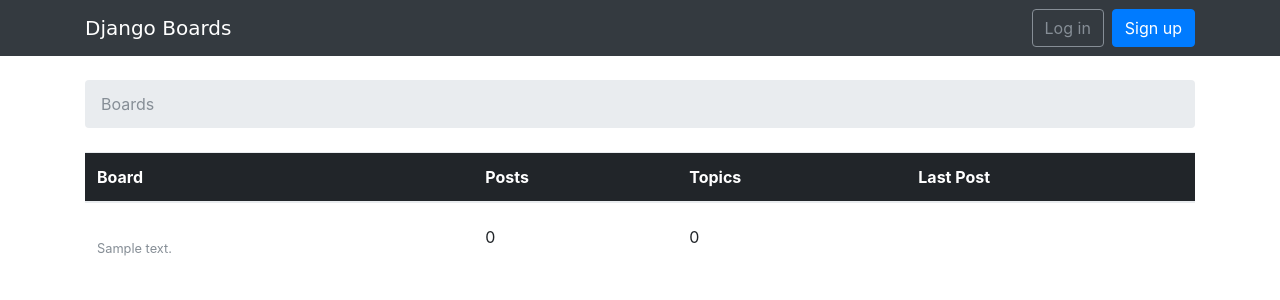
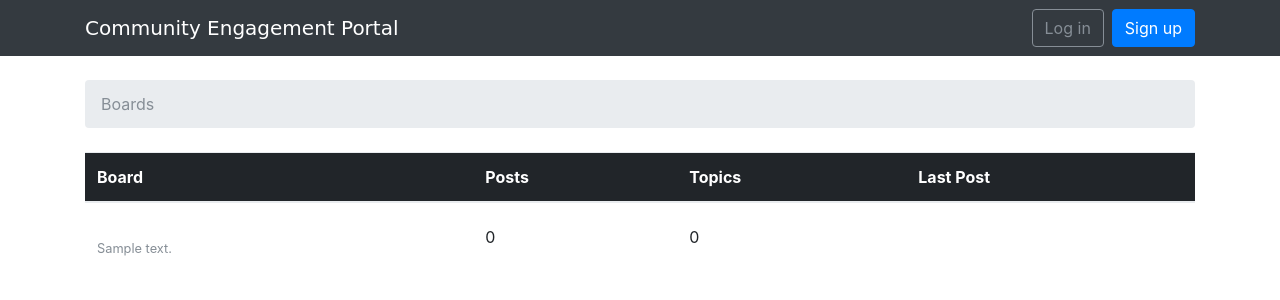
Before and after one commit to anaconda0905/Community_Engagement_Portal, a Django app: page / in a window 1280 px wide. Shown: the top 300 px of the page. Run offline with Django 3.2, Linux system fonts and the light colour scheme; tables that the repository leaves empty hold one stand-in row (values such as "Sample post"); some libraries are stand-ins or nearby versions.

```diff
--- a/myproject/settings.py
+++ b/myproject/settings.py
@@ -166,3 +166,8 @@ SOCIAL_AUTH_GOOGLE_OAUTH2_SECRET = 'FQdT5OZN1yfxcpcLVSHUnXl0'
 
 
 SESSION_COOKIE_AGE = 60 * 60 * 24 * 30 # One month
+
+
+# # myproject/settings.py
+# EMAIL_BACKEND = "django.core.mail.backends.filebased.EmailBackend"
+# EMAIL_FILE_PATH = os.path.join(BASE_DIR, "sent_emails")
--- a/templates/base.html
+++ b/templates/base.html
@@ -21,7 +21,7 @@
 
       <nav class="navbar navbar-expand-sm navbar-dark bg-dark">
         <div class="container">
-          <a class="navbar-brand" href="{% url 'home' %}">Django Boards</a>
+          <a class="navbar-brand" href="{% url 'home' %}">Community Engagement Portal</a>
           <button class="navbar-toggler" type="button" data-toggle="collapse" data-target="#mainMenu" aria-controls="mainMenu" aria-expanded="false" aria-label="Toggle navigation">
             <span class="navbar-toggler-icon"></span>
           </button>
```
